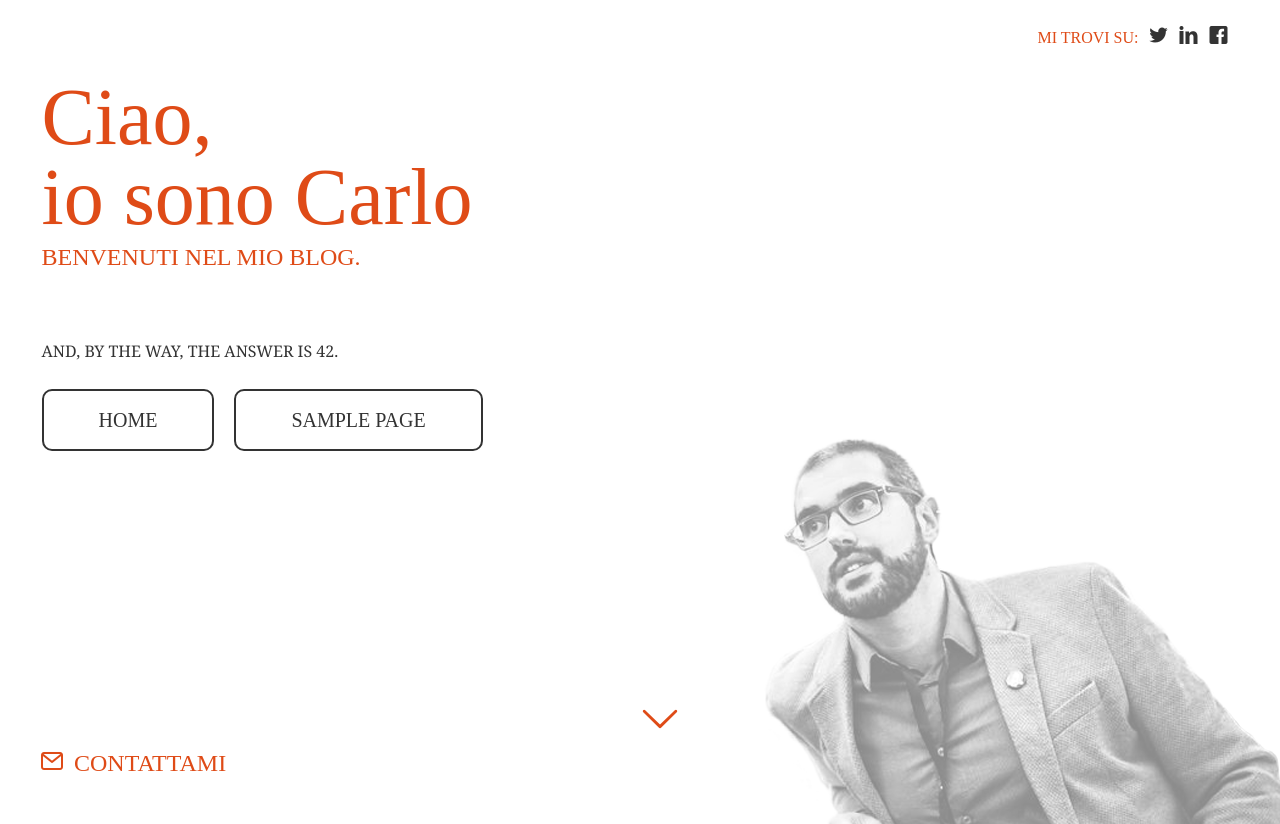
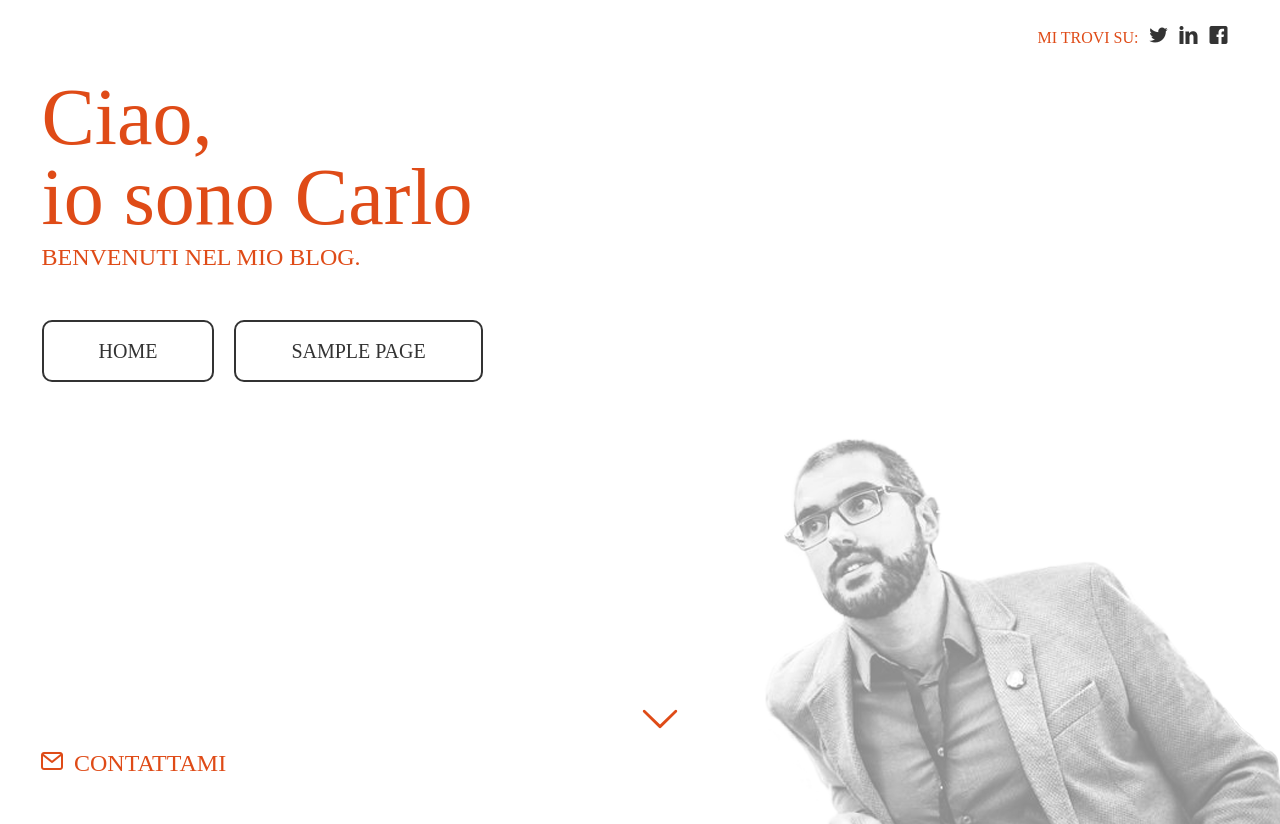
Before and after one commit to carl0s/me, a WordPress theme: template web/app/themes/me/page-home.php in a window 1280 px wide. Shown: the top 824 px of the page. Run offline with PHP 8.4 and a stand-in for WordPress, Linux system fonts and the light colour scheme; the site name, menu and one post (Sample post) are stand-ins, and other content is empty; some libraries are stand-ins or nearby versions; some web fonts are replaced.

Commit message:
home copy

```diff
--- a/web/app/themes/me/header-home.php
+++ b/web/app/themes/me/header-home.php
@@ -35,9 +35,6 @@
           </h3>
           <div class="desc">
               <?php the_field('home_copywriting','option'); ?>
-
-              AND, BY THE WAY, THE ANSWER IS 42.
-            </p>
           </div>
           <div class="ctas">
             <?php wp_nav_menu( array( 'theme_location' => 'home-links', 'menu_class' => 'home-links' ) ); ?>
--- a/web/app/themes/me/page-home.php
+++ b/web/app/themes/me/page-home.php
@@ -9,6 +9,7 @@ get_header('home');
   <div class="row">
     <div class="large-12 column">
     <?php
+      $cat_include = array();
       $args = array(
         'orderby' => 'name',
         'order' => 'ASC',
```
